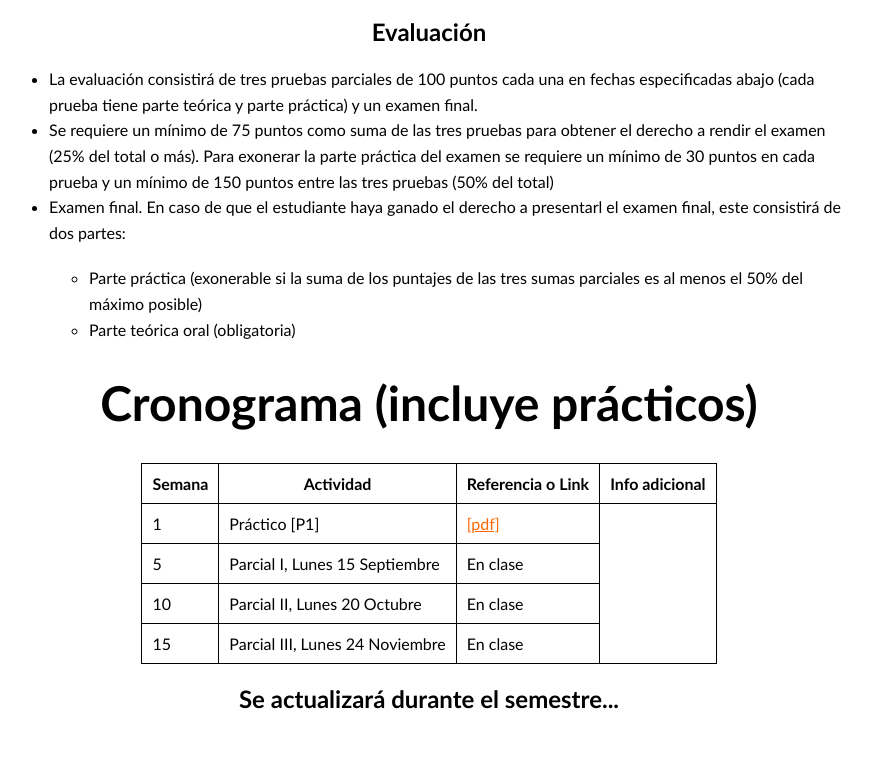
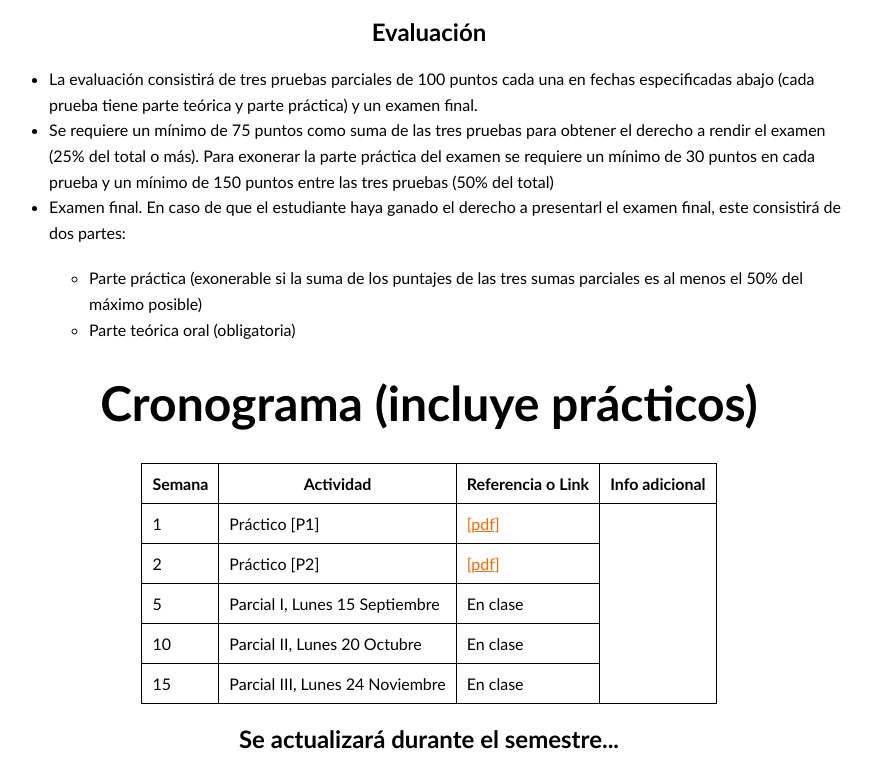
Before and after one commit to mauricio-velasco/Calculo2_2025, a plain HTML site: page index.html in a window 1280 px wide. Shown: the part 823-1596 px from the top of the page, without its empty margins (211-1083 px from the left). Before the commit the page ends 1556 px from the top, so only its background shows below. Drawn offline with Linux system fonts and the light colour scheme.

Commit message:
periodic update

```diff
--- a/index.html
+++ b/index.html
@@ -116,6 +116,14 @@ También debe tener conocimientos de álgebra lineal: matrices, determinantes, t
       <td><a href="Practico_base/p1.pdf" target="_blank">[pdf]</td>
     </tr>
 
+
+    <tr>
+      <td>2</td>
+      <td>Práctico [P2] </td>
+      <td><a href="Practico_base/p2.pdf" target="_blank">[pdf]</td>
+    </tr>
+
+
     <tr>
       <td>5</td>
       <td>Parcial I, Lunes 15 Septiembre </td>
```
Also changed, not shown: 5 other files.
